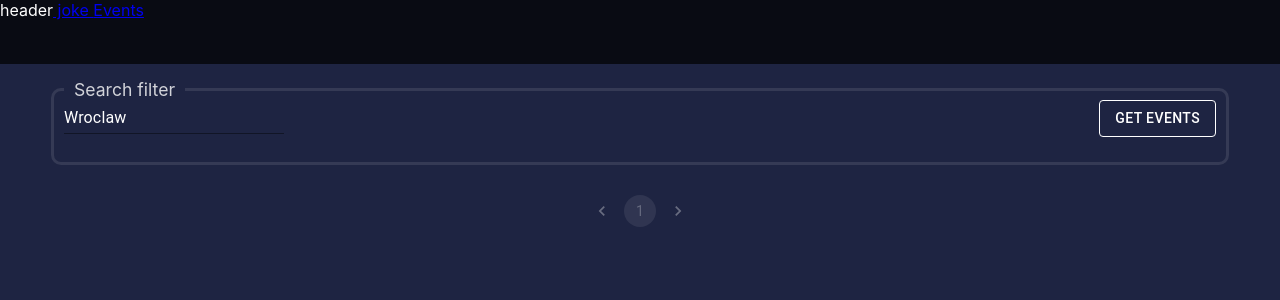
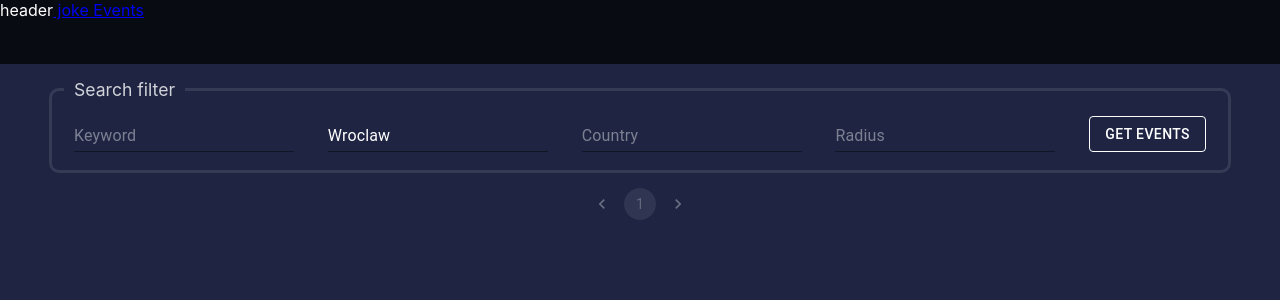
Before and after one commit to LaV0n/relaxer, a React (Create React App) app: page /#/ in a window 1280 px wide. Shown: the top 300 px of the page. Built offline with nearby package versions, Linux system fonts and the light colour scheme.

Commit message:
feat: add full search

```diff
--- a/src/api/events-api.ts
+++ b/src/api/events-api.ts
@@ -4,7 +4,7 @@ import {SearchDataType} from "../features/Events/EventsReducer";
 export const EventsApi={
     getEvents({page,searchData}:FilterDataType){
         return instanceEvent.get(
-            `?apikey=${apiKey}&locale=*&page=${page}&city=${searchData.city}&size=10&sort=date,asc`)
+            `?apikey=${apiKey}&locale=*&page=${page}&city=${searchData.city}&radius=${searchData.radius?searchData.radius:0}&countryCode=${searchData.country}&keyword=${searchData.keyword}&size=10&sort=date,asc`)
     }
 }
 
--- a/src/common/CustomInput/CustomInput.tsx
+++ b/src/common/CustomInput/CustomInput.tsx
@@ -1,23 +1,38 @@
 import React, { ChangeEvent } from 'react';
 import {Input} from "@mui/material";
-import {useAppDispatch, useAppSelector} from "../../app/store";
-import {setCity} from "../../features/Events/EventsReducer";
+import {useAppDispatch} from "../../app/store";
+import {setCity, setCountry, setKeyword, setRadius} from "../../features/Events/EventsReducer";
 
-export const CustomInput = () => {
+type CustomInputType={
+    value:string | number | null
+    type: 'City' | 'Country' | 'Keyword' | 'Radius'
+}
+
+export const CustomInput = ({value,type}:CustomInputType) => {
 
     const dispatch=useAppDispatch()
-    const city=useAppSelector(state => state.events.searchData.city)
 
     const onChangeHandler=(e:ChangeEvent<HTMLTextAreaElement | HTMLInputElement>)=>{
-        dispatch(setCity({city:e.currentTarget.value}))
+        switch (type){
+            case 'City':
+               return  dispatch(setCity(e.currentTarget.value));
+            case 'Country':
+                return dispatch(setCountry(e.currentTarget.value))
+            case 'Keyword':
+                return  dispatch(setKeyword(e.currentTarget.value))
+            case 'Radius':
+               return  dispatch(setRadius(+e.currentTarget.value))
+            default:
+                return
+        }
     }
 
     return (
         <div>
-            <Input placeholder="City"
+            <Input placeholder={type}
                    color="primary"
                    sx={{color:'white'}}
-                   value={city}
+                   value={value}
                    onChange={onChangeHandler}
             />
         </div>
--- a/src/common/utiles/errorAsString.ts
+++ b/src/common/utiles/errorAsString.ts
@@ -1 +1 @@
-export const errorAsString = (err: any): string => err.response ? err.response.data.error : 'Unexpected error'
+export const errorAsString = (err: any): string => err.message ? err.message : 'Unexpected error'
--- a/src/features/Events/Events.module.css
+++ b/src/features/Events/Events.module.css
@@ -14,7 +14,7 @@
 }
 .eventsBlock{
     width: 100%;
-   height: 70vh;
+    height: 70vh;
     display: flex;
     flex-direction: column;
     justify-content: center;
--- a/src/features/Events/Events.tsx
+++ b/src/features/Events/Events.tsx
@@ -13,6 +13,7 @@ export const Events = () => {
     const page = useAppSelector(state => state.events.data.page?.number)
     const totalPages = useAppSelector(state => state.events.data.page?.totalPages)
     const searchData=useAppSelector(state => state.events.searchData)
+    const error=useAppSelector(state => state.events.error)
 
     const getEventsHandler = () => {
         dispatch(getEvents({page: 0,searchData}))
@@ -24,11 +25,16 @@ export const Events = () => {
     return (
         <div className={styles.container}>
             <SearchBlock getEventsHandler={getEventsHandler}/>
-            <div className={styles.eventsBlock}>
-                {events.map(e =>
-                    <EventShort key={e.id} {...e}/>
-                )}
-            </div>
+            {(totalPages!==0 && totalPages) &&
+                <div className={styles.eventsBlock} >
+                    {events.map(e =>
+                        <EventShort key={e.id} {...e}/>
+                    )}
+                </div>
+            }
+            {error &&
+                <div>{error}</div>
+            }
                 <Pagination count={totalPages}
                             page={page?page+1:1}
                             onChange={handleChange}
--- a/src/features/Events/EventsReducer.ts
+++ b/src/features/Events/EventsReducer.ts
@@ -66,7 +66,7 @@ export type SearchDataType={
     keyword:string
     city:string
     country:string
-    radius:number
+    radius:number | null
 }
 
 type InitialStateType={
@@ -87,7 +87,7 @@ const initialState:InitialStateType = {
         keyword:'',
         country:'',
         city:'Wroclaw',
-        radius:0
+        radius:null
     }
 }
 
@@ -95,18 +95,31 @@ const slice = createSlice({
     name: 'events',
     initialState,
     reducers: {
-        setCity(state,action:PayloadAction<{city:string}>){
-            state.searchData.city=action.payload.city
+        setCity(state,action:PayloadAction<string>){
+            state.searchData.city=action.payload
+        },
+        setKeyword(state,action:PayloadAction<string>){
+            state.searchData.keyword=action.payload
+        },
+        setRadius(state,action:PayloadAction<number>){
+            state.searchData.radius=action.payload
+        },
+        setCountry(state,action:PayloadAction<string>){
+            state.searchData.country=action.payload
         }
     },
     extraReducers:builder => {
         builder.addCase(getEvents.rejected,(state, action)=>{
+            state.data._embedded.events=[]
             state.error=action.payload ? action.payload.error : 'unknown error, please try again later'
         })
         builder.addCase(getEvents.fulfilled,(state, action)=>{
             if(action.payload.page?.totalElements===0){
                 state.error='no match'
+                state.data.page=action.payload.page
+                state.data._embedded.events=[]
             }else{
+                state.error=''
                 state.data=action.payload
             }
 
@@ -128,4 +141,4 @@ export const getEvents = createAsyncThunk<ResponseDataType,FilterDataType,{ reje
 )
 
 export const eventsReducer = slice.reducer
-export const {setCity}=slice.actions
+export const {setCity,setKeyword,setRadius,setCountry}=slice.actions
--- a/src/features/Events/SearchBlock/SearchBlock.module.css
+++ b/src/features/Events/SearchBlock/SearchBlock.module.css
@@ -1,12 +1,15 @@
 .filterBlock{
+    padding: 0 10px;
+    display: flex;
+    flex-direction: row;
+    align-items: flex-end;
+    justify-content: space-between;
+    margin: 10px auto;
+}
+fieldset{
     width: 90%;
-    padding: 0 10px;
-    height: 10vh;
     margin-top: 15px;
+    height: 9vh;
     border-radius: 10px;
     border: 3px solid rgba(249, 249, 249, 0.1);
-    display: flex;
-    flex-direction: row;
-    align-items: center;
-    justify-content: space-between;
 }
--- a/src/features/Events/SearchBlock/SearchBlock.tsx
+++ b/src/features/Events/SearchBlock/SearchBlock.tsx
@@ -2,16 +2,27 @@ import React from 'react';
 import styles from './SearchBlock.module.css'
 import {Button} from "@mui/material";
 import {CustomInput} from "../../../common/CustomInput/CustomInput";
+import {useAppSelector} from "../../../app/store";
 
 type SearchBlockType={
     getEventsHandler:()=>void
 }
 
 export const SearchBlock = ({getEventsHandler}:SearchBlockType) => {
+
+    const city=useAppSelector(state => state.events.searchData.city)
+    const keyword=useAppSelector(state => state.events.searchData.keyword)
+    const radius=useAppSelector(state => state.events.searchData.radius)
+    const country=useAppSelector(state => state.events.searchData.country)
+
     return (
-        <fieldset className={styles.filterBlock}>
+        <fieldset >
             <legend>Search filter</legend>
-            <CustomInput/>
+            <div className={styles.filterBlock}>
+                <CustomInput type="Keyword" value={keyword}/>
+                <CustomInput type="City" value={city}/>
+                <CustomInput type="Country" value={country}/>
+                <CustomInput type="Radius" value={radius}/>
                 <Button onClick={getEventsHandler}
                         variant="outlined"
                         color="inherit"
@@ -19,6 +30,8 @@ export const SearchBlock = ({getEventsHandler}:SearchBlockType) => {
                 >
                     get events
                 </Button>
+            </div>
+
         </fieldset>
     );
 };
```
Lines whose indentation alone changed are shown as unchanged.
